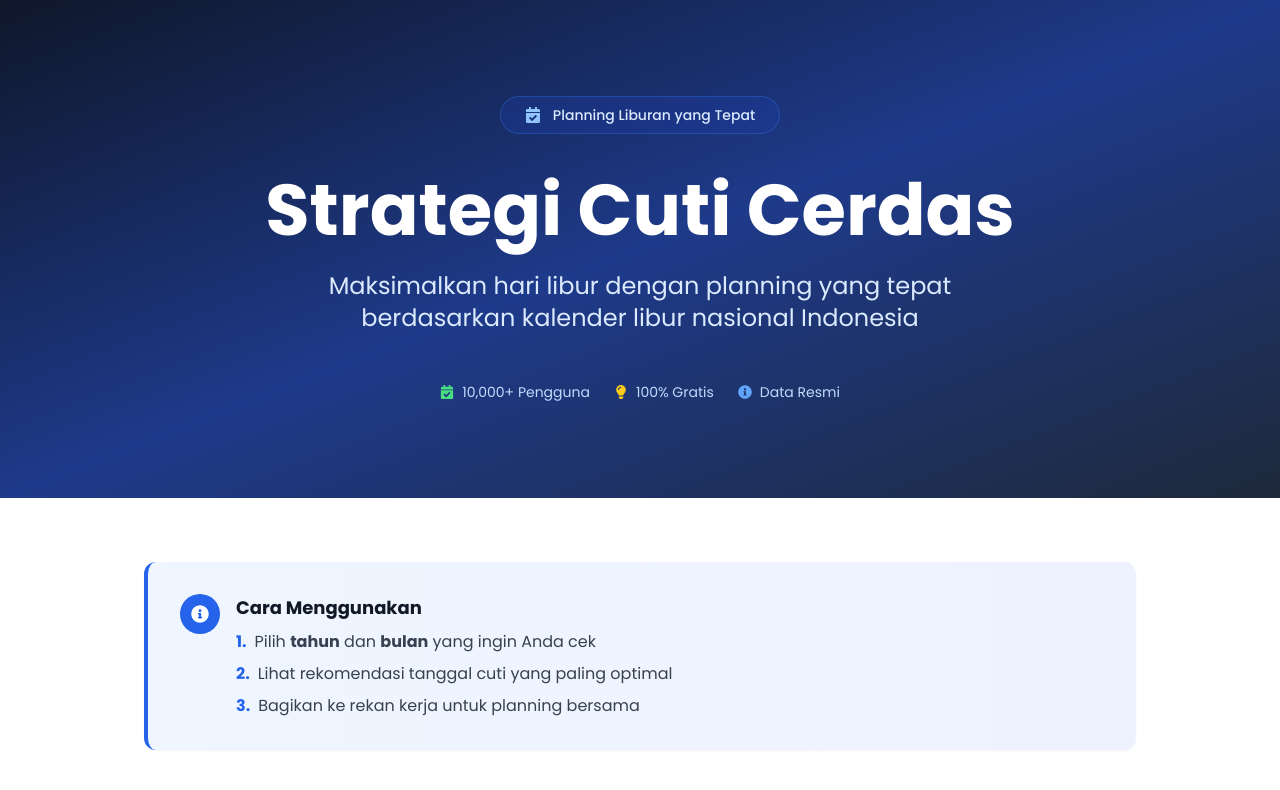
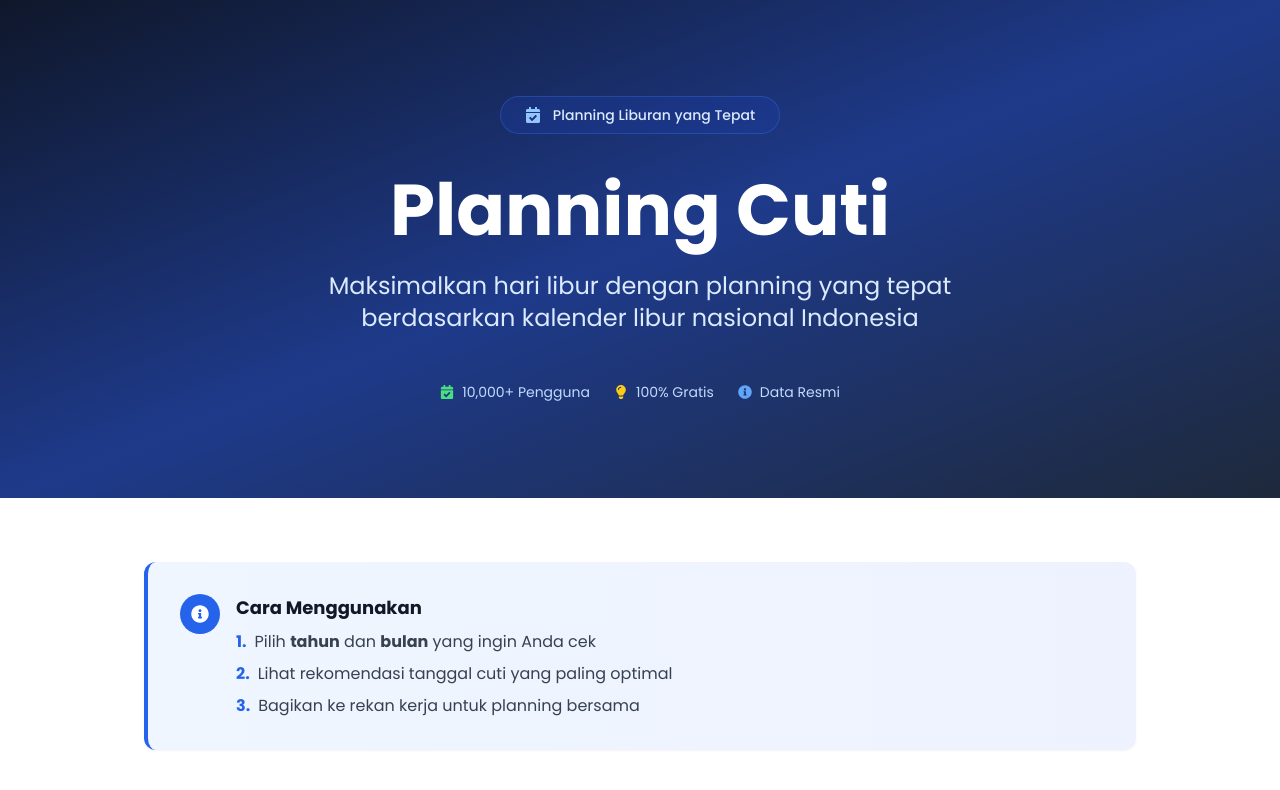
Before and after one commit to aldi-balkar/balkar-cuti, a Next.js app: page / in a window 1280 px wide. Shown: the top 790 px of the page. Built offline with nearby package versions, Linux system fonts and the light colour scheme.

Commit message:
refactor: rebrand from 'Strategi Cuti Cerdas' to 'Planning Cuti' - more casual & relatable

```diff
--- a/app/layout.tsx
+++ b/app/layout.tsx
@@ -19,8 +19,8 @@ export const viewport: Viewport = {
 export const metadata: Metadata = {
   metadataBase: new URL('https://cuti.gagitualdi.online'),
   title: {
-    default: 'Strategi Cuti Cerdas - Planning Liburan yang Tepat',
-    template: '%s | Strategi Cuti Cerdas',
+    default: 'Planning Cuti - Planning Liburan yang Tepat',
+    template: '%s | Planning Cuti',
   },
   description: 'Tool gratis untuk menemukan waktu terbaik mengambil cuti. Maksimalkan hari libur dengan planning yang tepat. Hemat cuti, dapat long weekend lebih panjang!',
   keywords: [
@@ -56,21 +56,21 @@ export const metadata: Metadata = {
     type: 'website',
     locale: 'id_ID',
     url: 'https://cuti.gagitualdi.online',
-    title: 'Strategi Cuti Cerdas - Planning Liburan yang Tepat',
+    title: 'Planning Cuti - Planning Liburan yang Tepat',
     description: 'Tool gratis untuk menemukan waktu terbaik mengambil cuti. Maksimalkan hari libur dengan planning yang tepat berdasarkan libur nasional Indonesia.',
-    siteName: 'Strategi Cuti Cerdas',
+    siteName: 'Planning Cuti',
     images: [
       {
         url: '/opengraph-image',
         width: 1200,
         height: 630,
-        alt: 'Strategi Cuti Cerdas - Planning Liburan yang Tepat',
+        alt: 'Planning Cuti - Planning Liburan yang Tepat',
       },
     ],
   },
   twitter: {
     card: 'summary_large_image',
-    title: 'Strategi Cuti Cerdas - Planning Liburan yang Tepat',
+    title: 'Planning Cuti - Planning Liburan yang Tepat',
     description: 'Tool gratis untuk menemukan waktu terbaik mengambil cuti. Maksimalkan hari libur dengan planning yang tepat.',
     creator: '@gagitualdi',
     images: ['/opengraph-image'],
--- a/app/opengraph-image.tsx
+++ b/app/opengraph-image.tsx
@@ -1,7 +1,7 @@
 import { ImageResponse } from 'next/og'
 
 export const runtime = 'edge'
-export const alt = 'Strategi Cuti Cerdas - Planning Liburan yang Tepat'
+export const alt = 'Planning Cuti - Planning Liburan yang Tepat'
 export const size = {
   width: 1200,
   height: 630,
@@ -65,7 +65,7 @@ export default async function Image() {
             lineHeight: 1.2,
           }}
         >
-          Strategi Cuti Cerdas
+          Planning Cuti
         </div>
 
         {/* Subtitle */}
--- a/app/page.tsx
+++ b/app/page.tsx
@@ -48,7 +48,7 @@ export default function Home() {
   const jsonLd = {
     '@context': 'https://schema.org',
     '@type': 'WebApplication',
-    name: 'Strategi Cuti Cerdas',
+    name: 'Planning Cuti',
     description: 'Tool gratis untuk menemukan waktu terbaik mengambil cuti. Maksimalkan hari libur dengan planning yang tepat berdasarkan libur nasional Indonesia.',
     url: 'https://cuti.gagitualdi.online',
     applicationCategory: 'LifestyleApplication',
@@ -102,7 +102,7 @@ export default function Home() {
           </div>
 
           <h1 className="text-4xl sm:text-5xl md:text-6xl lg:text-7xl font-bold leading-tight">
-            Strategi Cuti Cerdas
+            Planning Cuti
           </h1>
 
           <p className="text-lg sm:text-xl md:text-2xl text-blue-100 max-w-3xl mx-auto font-light">
@@ -354,7 +354,7 @@ export default function Home() {
         <div className="max-w-5xl mx-auto px-4 text-center space-y-4">
           <div className="flex items-center justify-center gap-2 mb-3">
             <FaCalendarCheck className="text-2xl text-blue-300" />
-            <h3 className="text-2xl font-bold">Strategi Cuti Cerdas</h3>
+            <h3 className="text-2xl font-bold">Planning Cuti</h3>
           </div>
           <p className="text-blue-200 max-w-2xl mx-auto">
             Tool gratis untuk menemukan waktu terbaik mengambil cuti. Maksimalkan hari libur dengan planning yang tepat berdasarkan libur nasional Indonesia.
```
